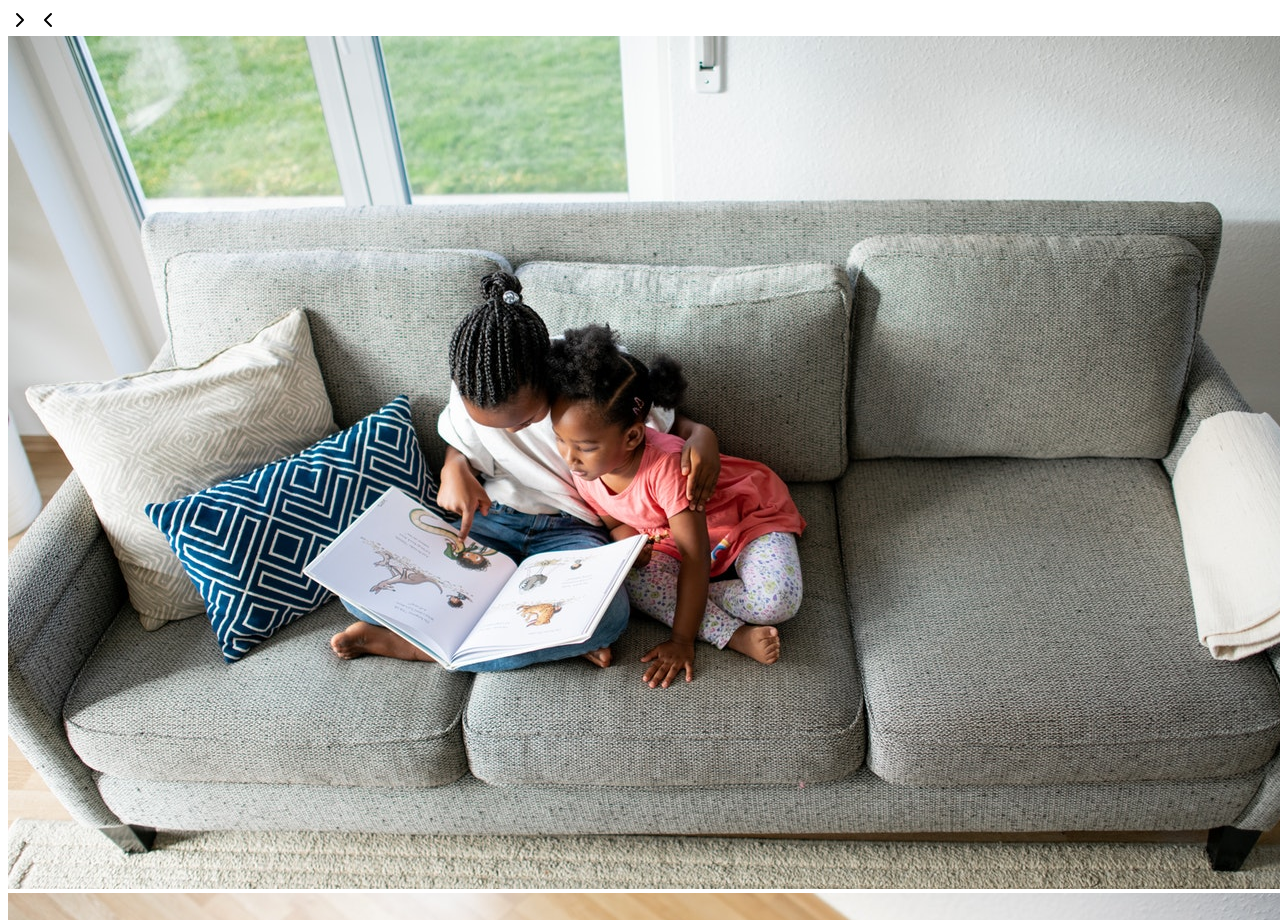
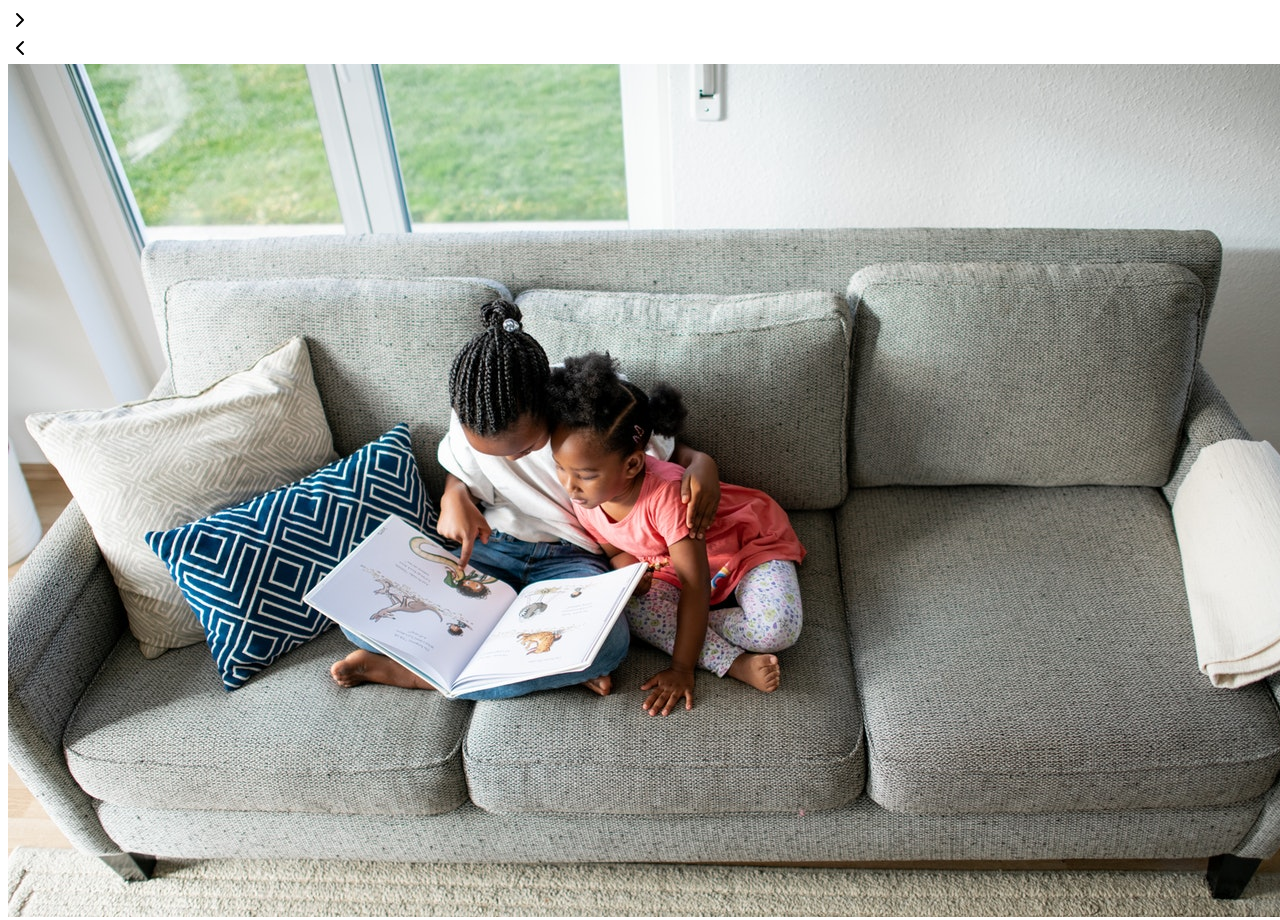
Before and after one commit to gabrielamenezes/slider, a plain HTML site: page index.html in a window 1280 px wide. Shown: the top 920 px of the page. Drawn offline with nearby package versions, Linux system fonts and the light colour scheme.

Commit message:
adição da div que envolve os ícones das setas

```diff
--- a/index.html
+++ b/index.html
@@ -10,8 +10,8 @@
 </head>
 <body>
     <div class="container">
-        <i id="next" data-feather="chevron-right"></i>
-        <i id="previous" data-feather="chevron-left"></i>
+        <div id="next"><i data-feather="chevron-right"></i></div>
+        <div id="previous"><i data-feather="chevron-left"></i></div>
         <div class="slider" id="slider">
             <img src="assets/img/slide1.jpg">
             <img src="assets/img/slide2.jpg">
```
